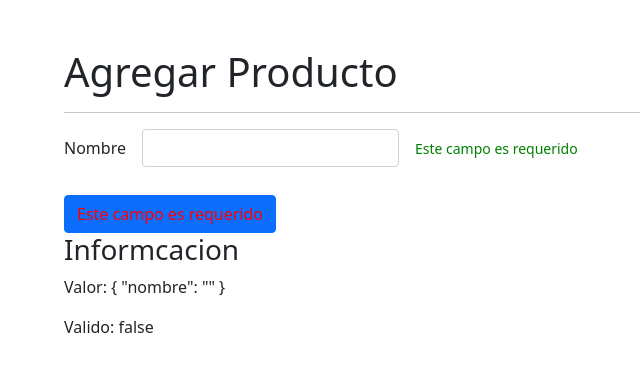
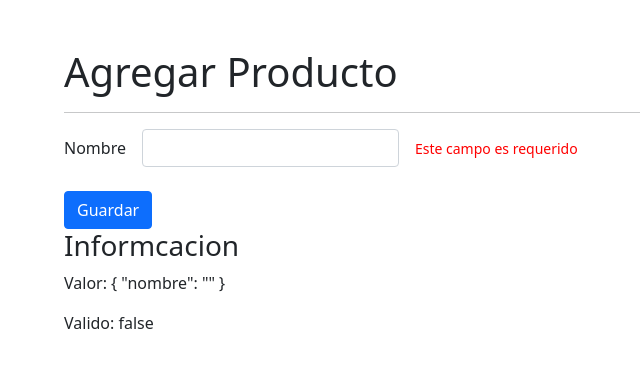
Before and after one commit to alejahndro02/directivasApp, an Angular app: page /productos/agregar in a window 1280 px wide. Shown: the top 372 px of the page, without its empty margins (18-658 px from the left). Built offline with nearby package versions, Linux system fonts and the light colour scheme.

Commit message:
se eliminaron las propiedades color, class y el texto  del elemento input

```diff
--- a/src/app/productos/pages/agregar/agregar.component.html
+++ b/src/app/productos/pages/agregar/agregar.component.html
@@ -11,17 +11,14 @@
             <input class="form-control" formControlName="nombre">
         </div>
         <div class="col-auto">
-            <span class="form-text"
-                errorMsj
-                color="green"
+            <span errorMsj
                 *ngIf="msjError('nombre')">
-                Este campo es requerido
             </span>
         </div>
     </div>
     <div class="row mt-4">
         <div class="col">
-            <button class="btn btn-primary" errorMsj color="red">Guardar</button>
+            <button class="btn btn-primary">Guardar</button>
         </div>
     </div>
 </form>
```
